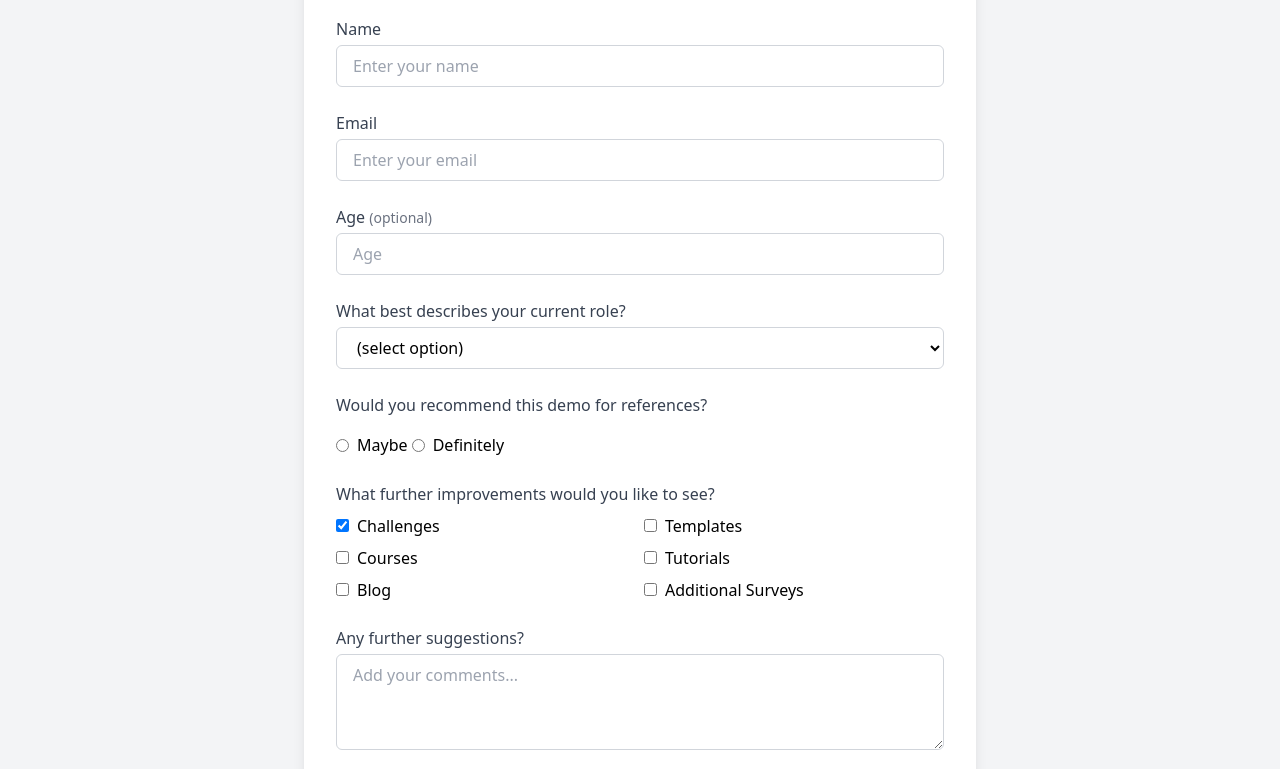
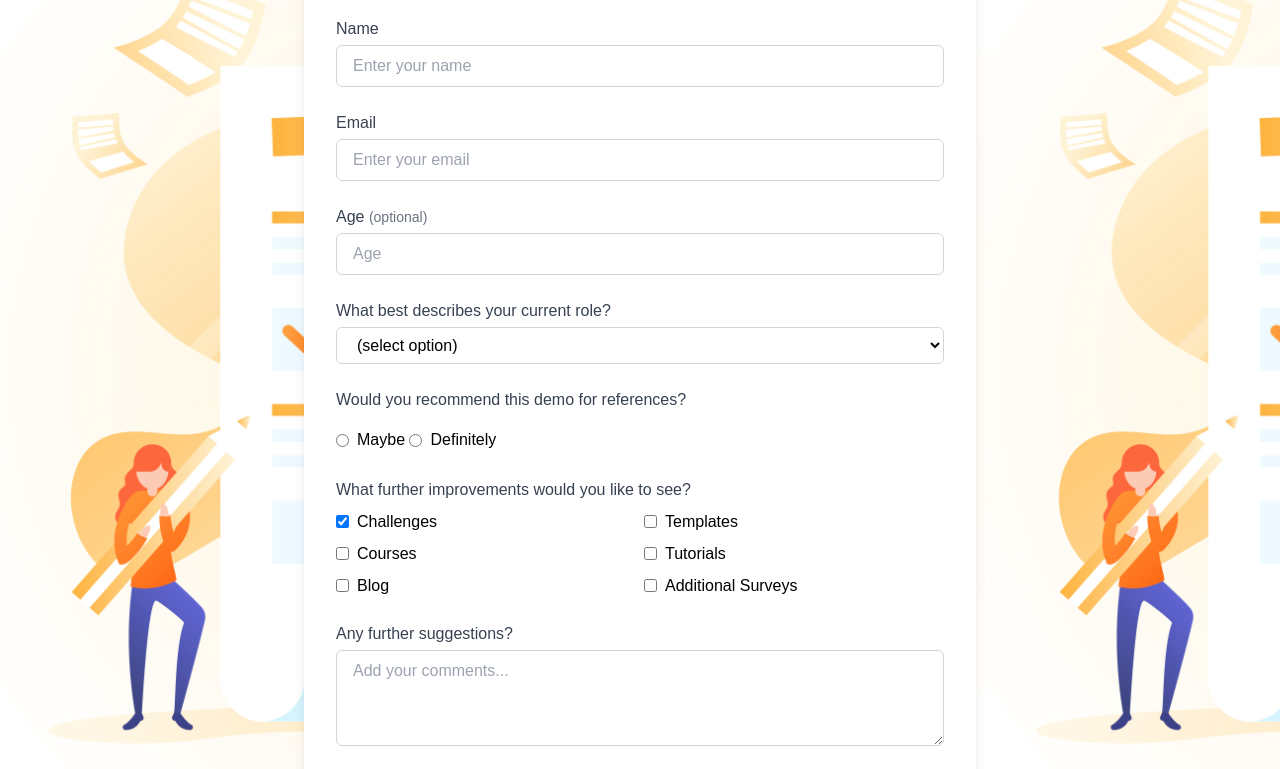
Before and after one commit to angshumanroy20/survey-form, a plain HTML site: page index.html in a window 1280 px wide. Shown: the part 123-892 px from the top of the page. Drawn offline with nearby package versions, Linux system fonts and the light colour scheme.

Commit message:
Update index.html

```diff
--- a/index.html
+++ b/index.html
@@ -4,6 +4,14 @@
     <meta charset="UTF-8" />
     <meta name="viewport" content="width=device-width, initial-scale=1.0" />
     <title>Survey Form</title>
+    <style>
+      body {
+          background-image: url(2123573.jpg);
+          background-size: contain;
+          background-attachment: fixed;
+          font-family: "Poppins", sans-serif;
+          }
+    </style>
     <script src="https://cdn.tailwindcss.com"></script>
   </head>
   <body class="bg-gray-100 min-h-screen flex items-center justify-center p-4">
```
